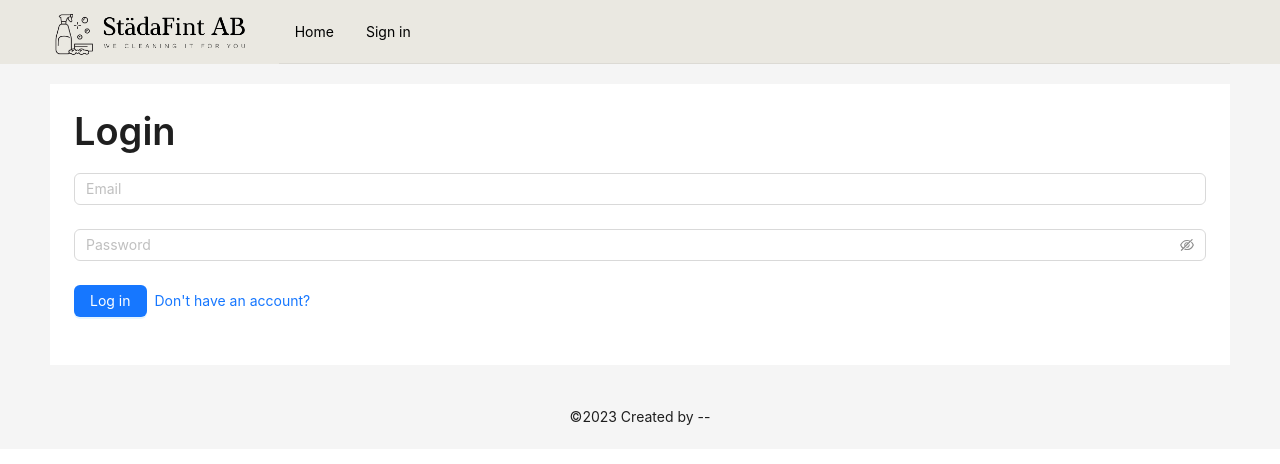
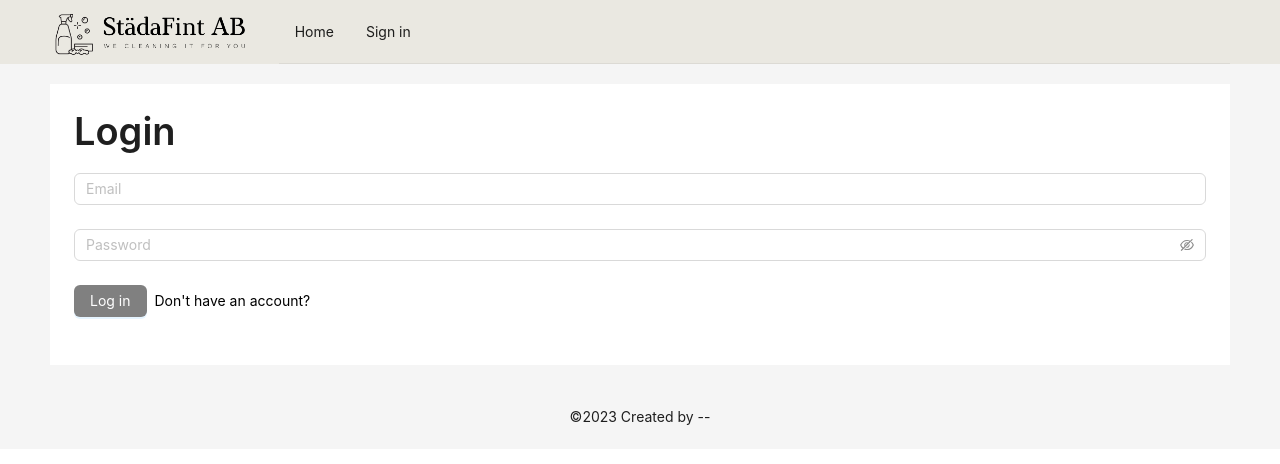
Before and after one commit to sherii190/Booking, a React (Create React App) app in the folder frontend/: page /Login in a window 1280 px wide. Shown: the top 464 px of the page. Built offline with nearby package versions, Linux system fonts and the light colour scheme.

Commit message:
color edits

```diff
--- a/frontend/src/components/Navbar/Navbar.css
+++ b/frontend/src/components/Navbar/Navbar.css
@@ -9,6 +9,19 @@
 .ant-menu-overflow{
     background-color: #eae8e1;
 }
-.ant-menu-title-content{
+.ant-menu-title-content::after{
     color: black;
 }
+.ant-btn{
+    background-color: grey;
+}
+/*
+.css-dev-only-do-not-override-mxhywb,
+.ant-menu-light.ant-menu-horizontal ,
+.ant-menu-item-selected::after,
+.css-dev-only-do-not-override-mxhywb
+.ant-menu-light.ant-menu-horizontal ,
+.ant-menu-submenu-selected::after {
+    border-bottom-width: 2px;
+    border-bottom-color: black;
+}*/
--- a/frontend/src/index.css
+++ b/frontend/src/index.css
@@ -11,6 +11,9 @@ code {
   font-family: source-code-pro, Menlo, Monaco, Consolas, 'Courier New',
     monospace;
 }
+a{
+  color: black;
+}
 
 .darkText {
   color: whitesmoke;
```
